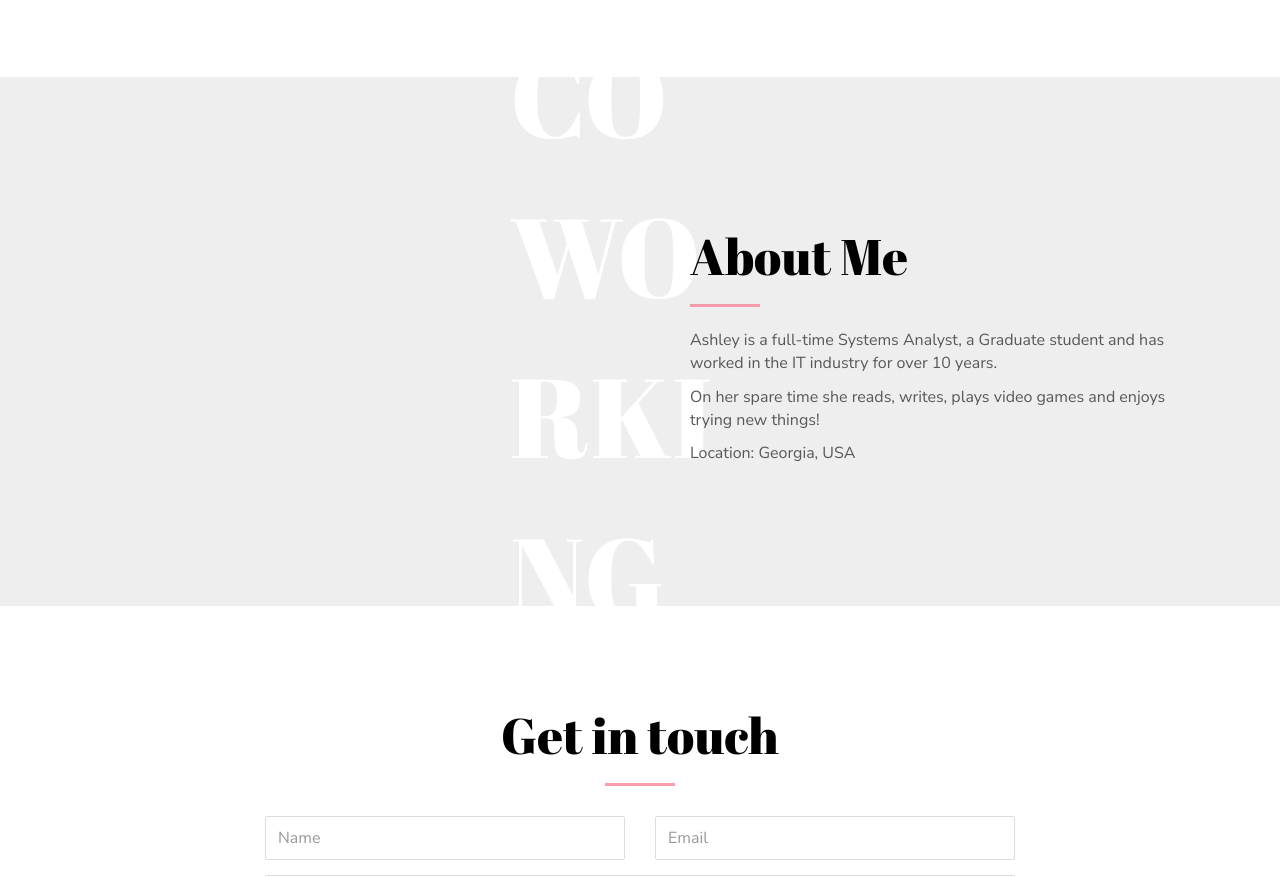
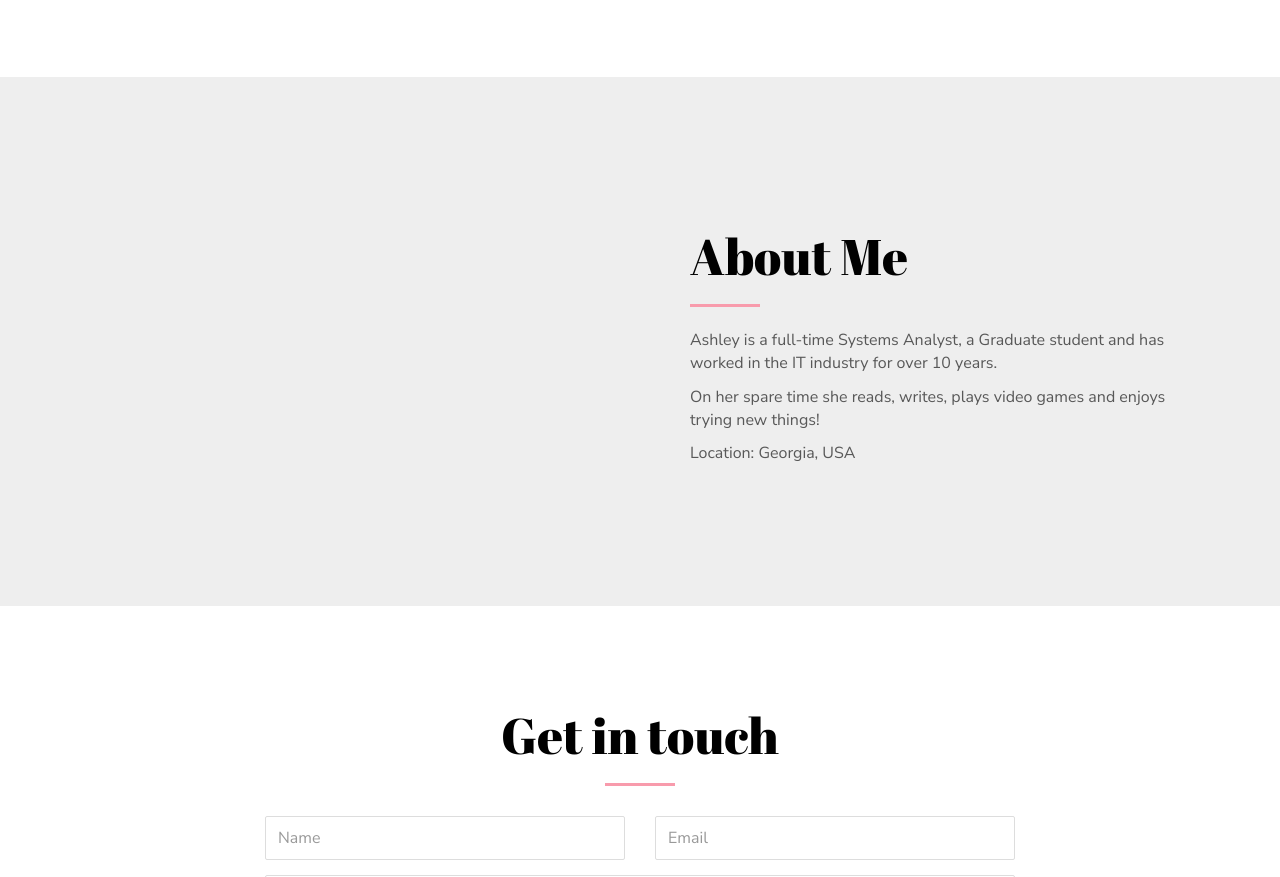
Before and after one commit to ashgilliam05/Landing-Page, a plain HTML site: page index.html in a window 1280 px wide. Shown: the part 1044-1921 px from the top of the page. Drawn offline with Linux system fonts and the light colour scheme.

Commit message:
Add files via upload

```diff
--- a/index.html
+++ b/index.html
@@ -115,9 +115,9 @@
     <div class="image-column" style="background-image: url('./assets/images/img-01.jpg')"></div>
     <div class="container">
         <div class="row">
-            <div class="section-label reveal">
+<!--             <div class="section-label reveal">
                 <p>Coworking</p>
-            </div>
+            </div> -->
             <div class="col-md-6 col-md-offset-6 text-column">
                 <h2>About Me</h2>
                 <h3></h3>
```
